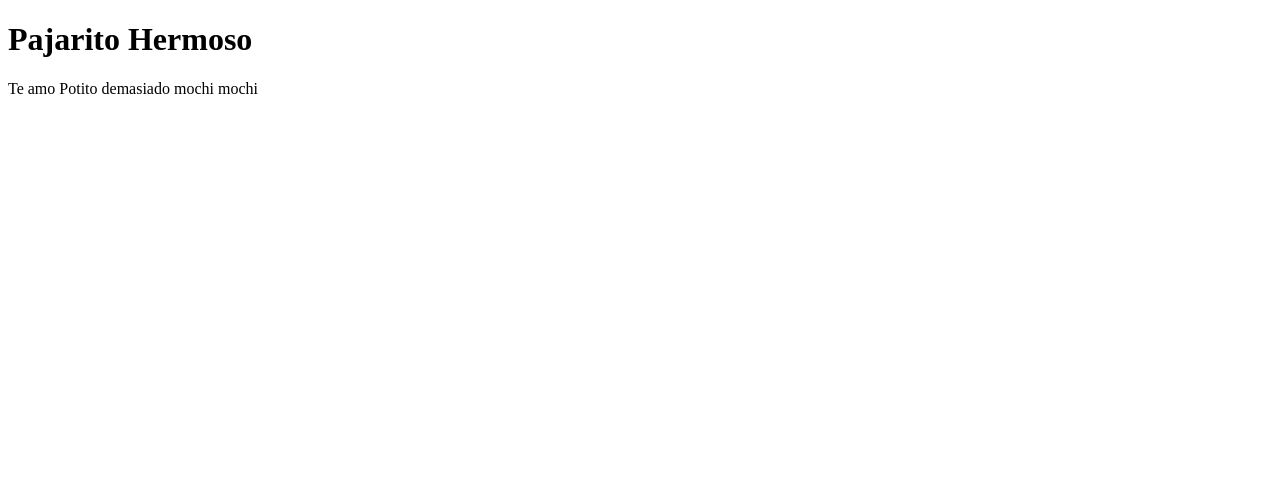
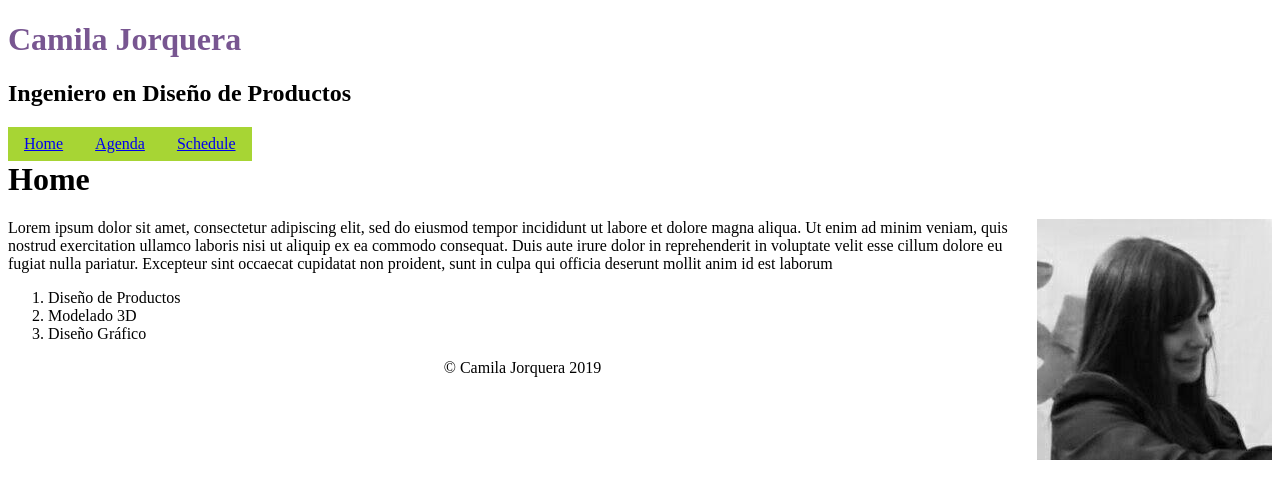
Before and after one commit to aamilis/aamilis.github.io, a plain HTML site: page index.html in a window 1280 px wide. Drawn offline with Linux system fonts and the light colour scheme.

Commit message:
added style and image

```diff
--- /dev/null
+++ b/css/styles.css
@@ -0,0 +1,22 @@
+header h1 {
+    color:#785691;
+}
+nav ul {padding: 0;}
+nav ul li {
+    float:left;
+    list-style-type: none;
+}
+nav ul li a {
+    display: block;
+    padding: .5rem 1rem;
+    background-color: #a7d534;
+}
+main h1 {
+    clear: both;
+}
+main img{
+    float: right;
+}
+footer {
+    text-align: center;
+}
--- a/index.html
+++ b/index.html
@@ -2,11 +2,39 @@
 <html lang="en-us">
 <head>
 <meta charset="UTF-8">
-<title>Lulita's Portfolio</title>
+<link href="css/styles.css" rel="stylesheet">
+<title>Aamilis' Portfolio</title>
 </head>
 
 <body>
-<h1>Pajarito Hermoso</h1>
-  <p>Te amo Potito demasiado mochi mochi</p>
+<header>
+ <h1>Camila Jorquera</h1>
+ <h2>Ingeniero en Diseño de Productos</h2>
+</header>
+
+<nav>
+<ul>
+  <li><a href="index.html">Home</a></li>
+  <li><a href="#">Agenda</a></li>
+  <li><a href="#">Schedule</a></li>
+</ul>
+</nav>
+
+<main>
+<h1>Home</h1>
+<img src="images/lulita.jpg" alt="Lulita">
+<p>Lorem ipsum dolor sit amet, consectetur adipiscing elit, sed do eiusmod tempor incididunt ut labore et dolore magna aliqua. Ut enim ad minim veniam, quis nostrud exercitation ullamco laboris nisi ut aliquip ex ea commodo consequat. Duis aute irure dolor in reprehenderit in voluptate velit esse cillum dolore eu fugiat nulla pariatur. Excepteur sint occaecat cupidatat non proident, sunt in culpa qui officia deserunt mollit anim id est laborum</p>
+<ol>
+  <li>Diseño de Productos</li>
+  <li>Modelado 3D</li>
+  <li>Diseño Gráfico</li>
+</ol>
+</main>
+
+<footer>
+&copy; Camila Jorquera 2019
+</footer>
+
+
 </body>
 </html>
```
Also changed, not shown: images/lulita.jpg (added).
